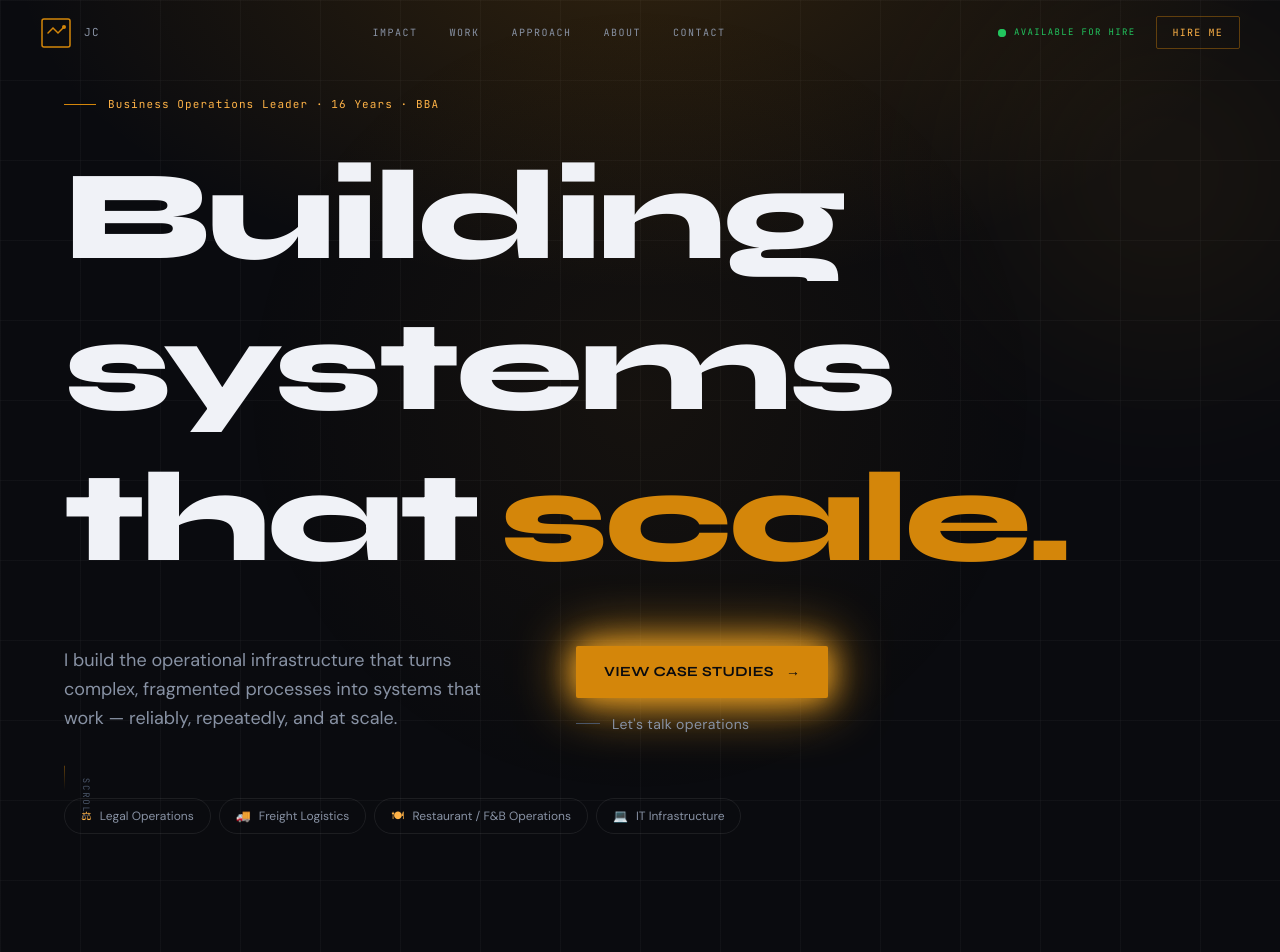
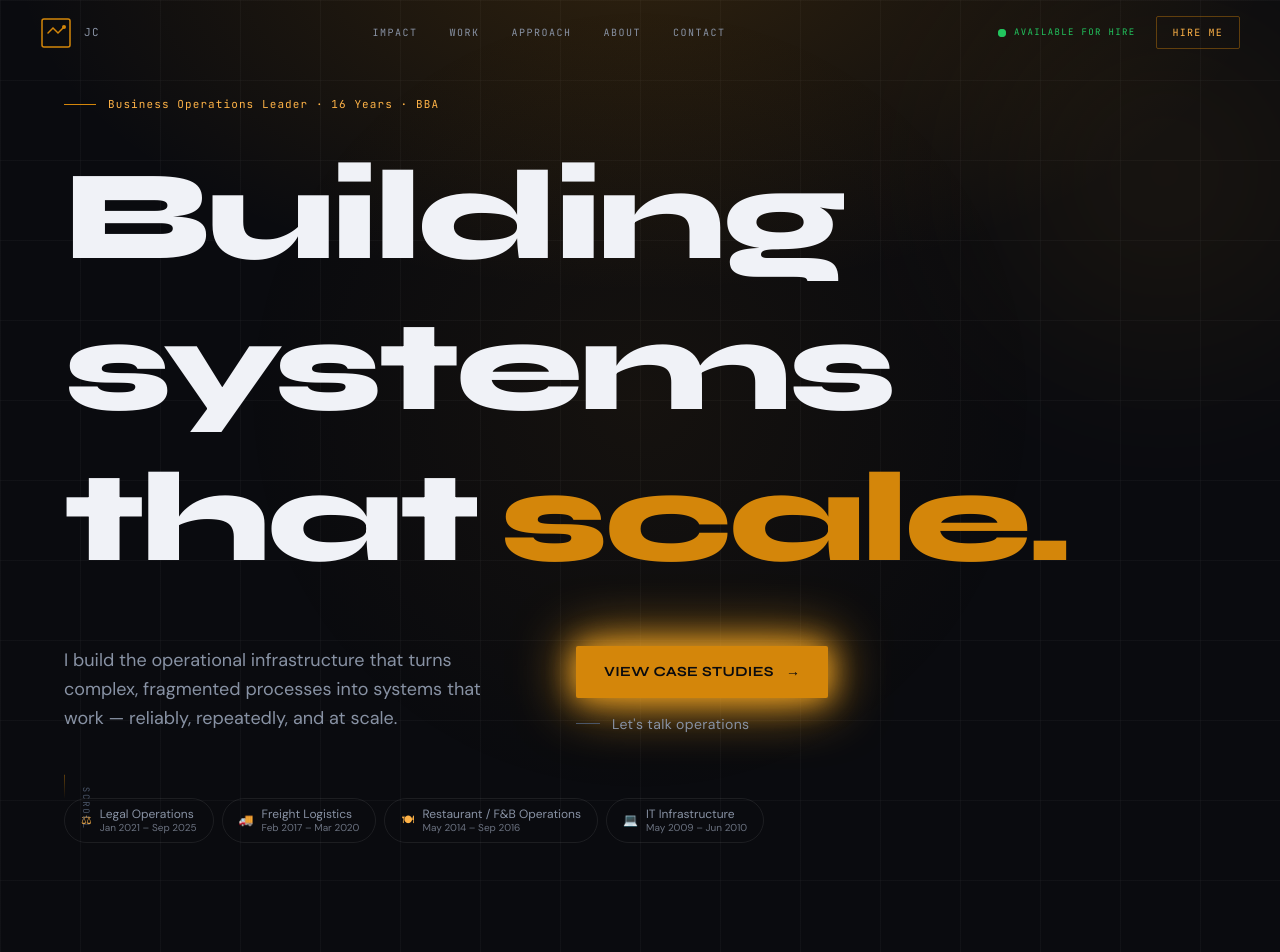
Before and after one commit to tru0blu0/jimmy-chamberlin-portfolio, a React (Vite) app: page / in a window 1280 px wide. Shown: the top 952 px of the page. Built offline with nearby package versions, Linux system fonts and the light colour scheme.

Commit message:
feat: show period in hero experience pills for timeline context

```diff
--- a/src/components/Hero.tsx
+++ b/src/components/Hero.tsx
@@ -123,7 +123,10 @@ export default function Hero() {
               className="flex items-center gap-2 px-4 py-2 border border-white/[0.08] rounded-full text-text-secondary text-[12px] hover:border-amber-base/30 hover:text-text-primary transition-all cursor-default"
             >
               <span aria-hidden="true" className="text-amber-text text-xs">{exp.icon}</span>
-              {exp.domain}
+              <span className="flex flex-col leading-tight">
+                <span>{exp.domain}</span>
+                <span className="text-[10px] text-text-muted">{exp.period}</span>
+              </span>
             </div>
           ))}
         </motion.div>
```
